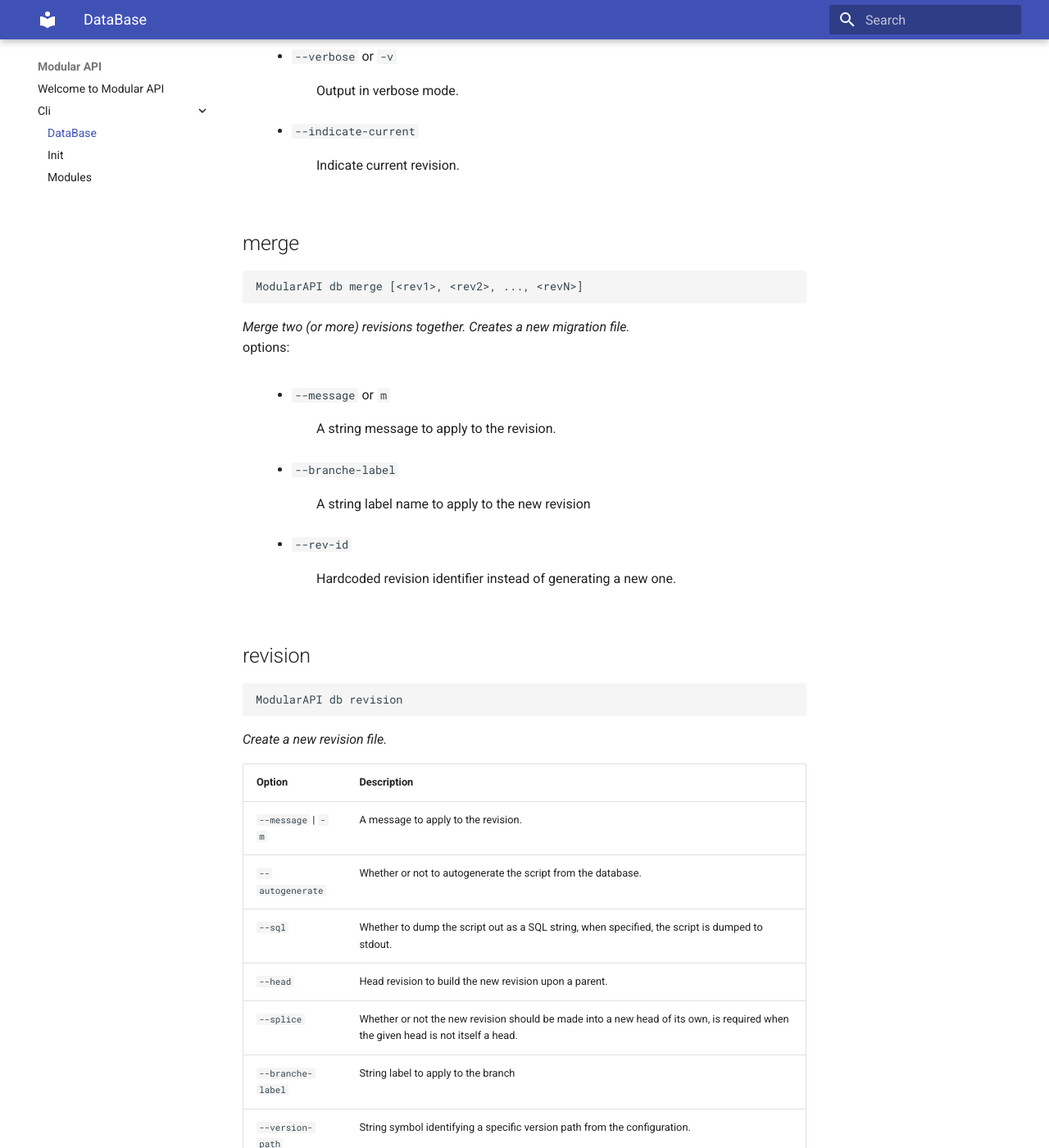
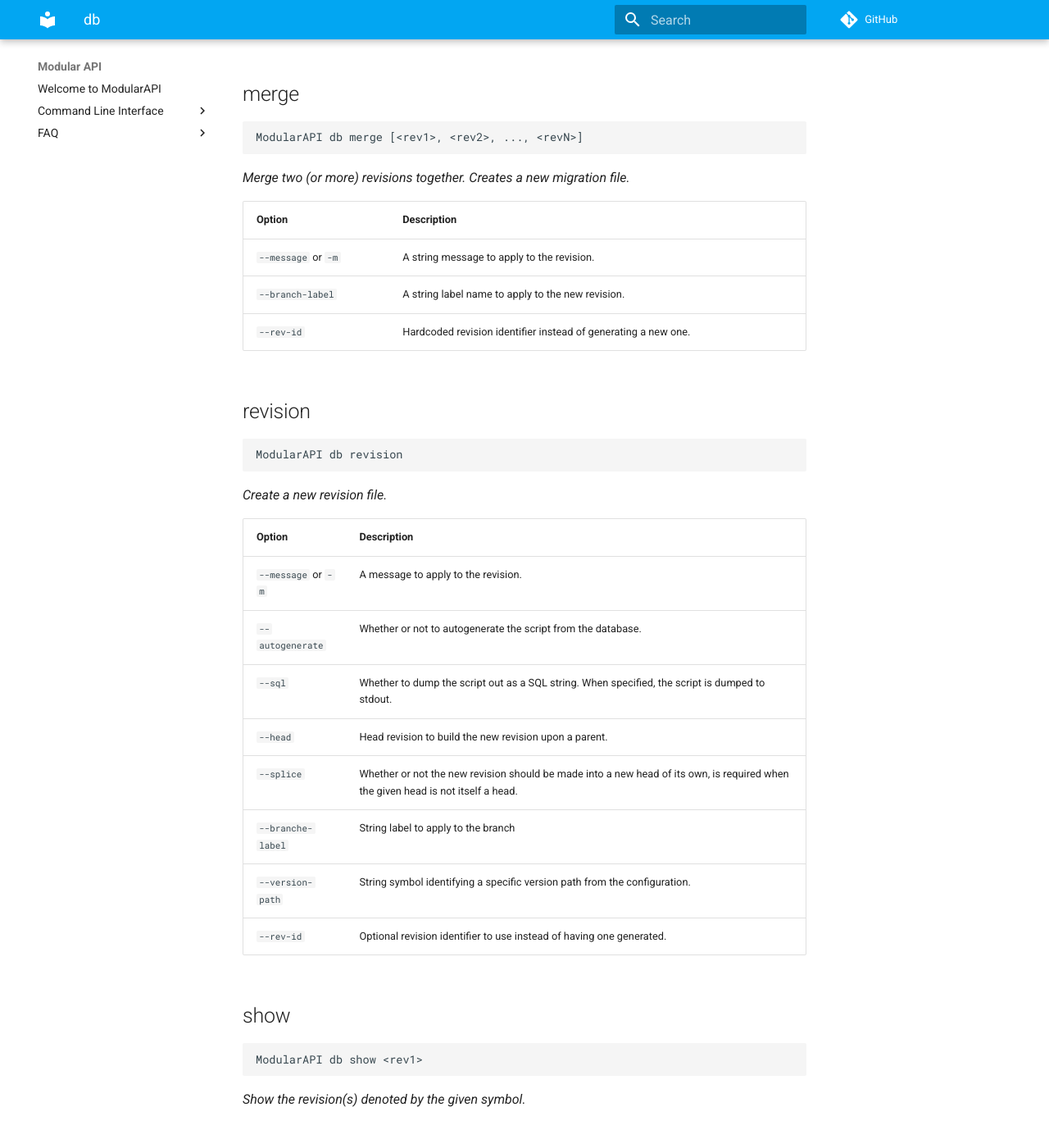
Before and after one commit to JamesDAdams/Modular-API, an MkDocs documentation site: the page built from doc/docs/cli/DB.md, in a window 1280 px wide and 1400 px high, scrolled down 2058 px. Shown: the whole window at 82% size. Built offline with MkDocs 1.6.1 and Material for MkDocs 9.7.7, drawn with Linux system fonts in a browser that asks for light colours; comment, search, counter and statistics services are not loaded; some of the changed text lies outside the part shown.

Commit message:
update doc

````diff
--- a/doc/docs/cli/DB.md
+++ b/doc/docs/cli/DB.md
@@ -1,5 +1,5 @@
 ---
-title: DataBase
+title: db
 description: DB related commands
 ---
 
@@ -16,26 +16,29 @@ ModularAPI db branches
 ```
 *Show current branch points.*
 
-!!! info ""
-    * `--verbose` or `-v` - Output in verbose mode.
+| Option              | Description             |
+|---------------------|-------------------------|
+| `--verbose` or `-v` | Output in verbose mode. |
 
 ## current
 ```
 ModularAPI db current
 ```
 *Display the current revision for a database.*
-options:
-:   * `--verbose` or `-v`
-    :   Output in verbose mode.
+
+| Option              | Description             |
+|---------------------|-------------------------|
+| `--verbose` or `-v` | Output in verbose mode. |
 
 ## downgrade
 ```
 ModularAPI db downgrade <revision>
 ```
-*Revert to a previous version.*
-options:
-:   * `--sql`
-    :   Use the SQL mode.
+*Downgrade to a previous version.*
+
+| Option  | Description       |
+|---------|-------------------|
+| `--sql` | Use the SQL mode. |
 
 ## edit
 ```
@@ -48,37 +51,36 @@ ModularAPI db edit <revision>
 ModularAPI db heads
 ```
 *Show current available heads in the script directory.*
-options:
-:   * `--verbose` or `-v`
-    :   Output in verbose mode.
-    * `--resolve-dependencies`
-    :   Treat dependency version as down revisions.
+
+| Option                   | Description                                 |
+|--------------------------|---------------------------------------------|
+| `--verbose` or `-v`      | Output in verbose mode.                     |
+| `--resolve-dependencies` | Treat dependency version as down revisions. |
+
 
 ## history
 ```
 ModularAPI db history
 ```
 *List changeset scripts in chronological order.*
-options:
-:   * `--rev-range`
-    :   String revision range.
-    * `--verbose` or `-v`
-    :   Output in verbose mode.
-    * `--indicate-current`
-    :   Indicate current revision.
+
+| Option               | Description                |
+|----------------------|----------------------------|
+| `--rev-range`        | String revision range.     |
+| `--verbose` or `-v`  | Output in verbose mode.    |
+| `--indicate-current` | Indicate current revision. |
 
 ## merge
 ```
 ModularAPI db merge [<rev1>, <rev2>, ..., <revN>]
 ```
 *Merge two (or more) revisions together. Creates a new migration file.*
-options:
-:   * `--message` or `m`
-    :   A string message to apply to the revision.
-    * `--branche-label`
-    :   A string label name to apply to the new revision
-    * `--rev-id`
-    :   Hardcoded revision identifier instead of generating a new one.
+
+| Option              | Description                                                    |
+|---------------------|----------------------------------------------------------------|
+| `--message` or `-m` | A string message to apply to the revision.                     |
+| `--branch-label`    | A string label name to apply to the new revision.              |
+| `--rev-id`          | Hardcoded revision identifier instead of generating a new one. |
 
 ## revision
 ```
@@ -88,9 +90,9 @@ ModularAPI db revision
 
 | Option              | Description                                                                                                                      |
 |---------------------|----------------------------------------------------------------------------------------------------------------------------------|
-| `--message` \| `-m` | A message to apply to the revision.                                                                                              |
+| `--message` or `-m` | A message to apply to the revision.                                                                                              |
 | `--autogenerate`    | Whether or not to autogenerate the script from the database.                                                                     |
-| `--sql`             | Whether to dump the script out as a SQL string, when specified, the script is dumped to stdout.                                  |
+| `--sql`             | Whether to dump the script out as a SQL string. When specified, the script is dumped to stdout.                                  |
 | `--head`            | Head revision to build the new revision upon a parent.                                                                           |
 | `--splice`          | Whether or not the new revision should be made into a new head of its own, is required when the given head is not itself a head. |
 | `--branche-label`   | String label to apply to the branch                                                                                              |
--- a/doc/docs/stylesheets/extra.css
+++ b/doc/docs/stylesheets/extra.css
@@ -1,5 +1,3 @@
-/* set  */
-
 .md-typeset__table {
     min-width: 100%;
     border-collapse: inherit;
--- a/doc/mkdocs.yml
+++ b/doc/mkdocs.yml
@@ -1,11 +1,28 @@
 site_name: Modular API
 theme:
   name: material
+  palette:
+    primary: light blue
+
+repo_url: https://github.com/Modular-Lab/Modular-API
 
 extra_css:
   - stylesheets/extra.css
 
+
+nav:
+  - Welcome to ModularAPI: index.md
+  - Command Line Interface:
+    - init: cli/init.md
+    - modules: cli/modules.md
+    - db: cli/db.md
+  - FAQ:
+    - todo: faq/todo.md
+
+
+
 markdown_extensions:
+  - attr_list:
   - admonition:
   - toc:
       permalink: true
````
Also changed, not shown: doc/docs/cli/init.md (+25 -0 lines), doc/docs/cli/modules.md (renamed from doc/docs/cli/module.md, +5 -2 lines), doc/docs/faq/todo.md (added, +1 -0 lines), doc/docs/index.md (+23 -2 lines).
